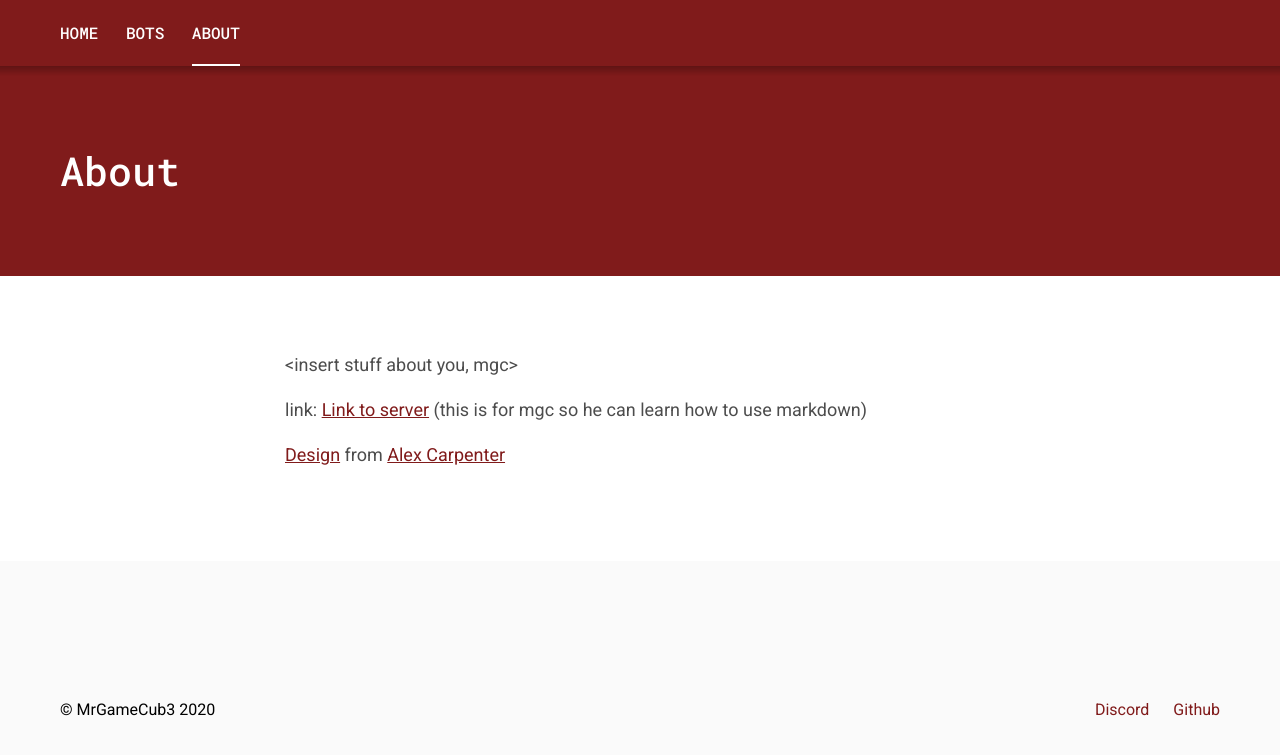
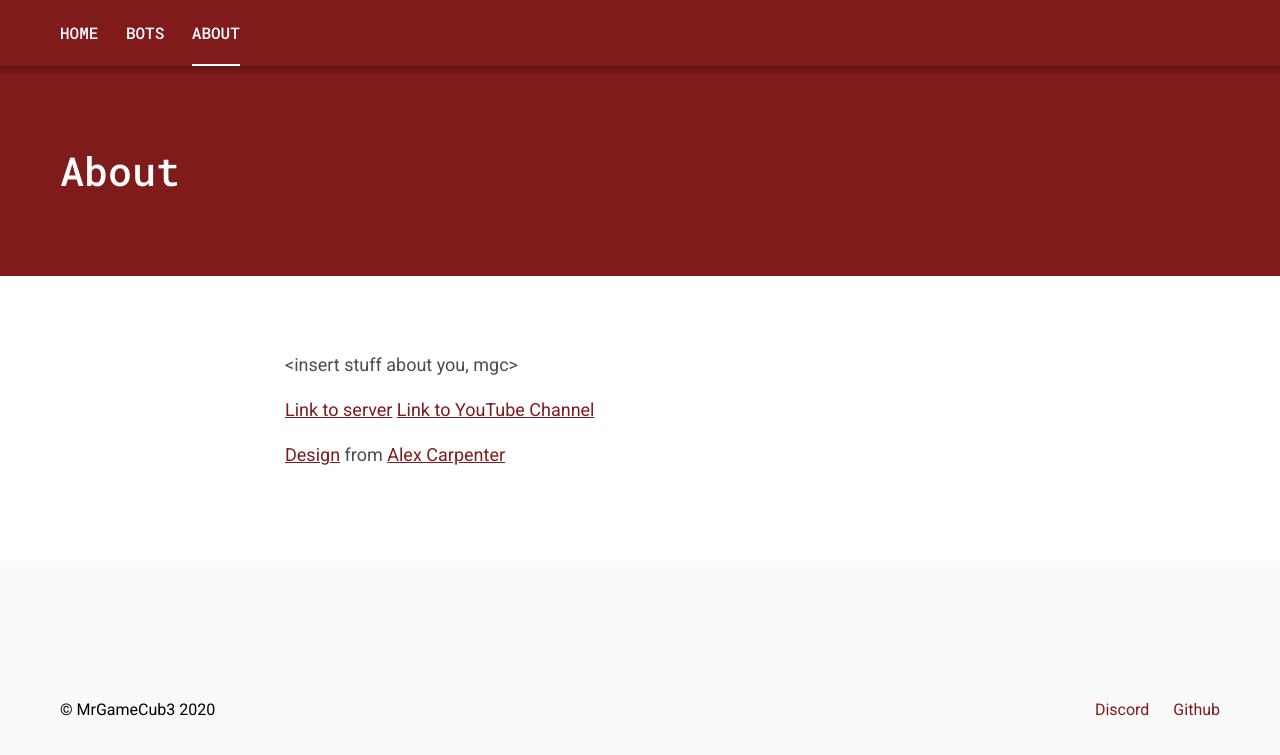
Before and after one commit to mrgamecub3/mrgamecub3.github.io, a Jekyll site: the page built from _pages/about.markdown, in a window 1280 px wide. Shown: the top 755 px of the page. Built offline with Jekyll 4.4.1, drawn with Linux system fonts in a browser that asks for light colours.

Commit message:
Update about.markdown

```diff
--- a/_pages/about.markdown
+++ b/_pages/about.markdown
@@ -9,12 +9,13 @@ permalink: /about/
 
 <!--- hey so mgc whenever you want to add a link, either do the <a> tag, or do this cool thing where you put links at the bottom formatted like [hiddentag]: <link> and in the body you put [Display name][hiddentag] here's an example: -->
 
-link: [Link to server][examplehiddentag] (this is for mgc so he can learn how to use markdown)
-
+[Link to server][examplehiddentag]
+[Link to YouTube Channel][youtube]
 
 [Design][mjt] from [Alex Carpenter][ac]
 
 [ac]: https://github.com/alexcarpenter
 [mjt]: https://github.com/alexcarpenter/material-jekyll-theme
 [examplehiddentag]: https://discord.gg/yK3tXpR
+[youtube]: https://www.youtube.com/channel/UCcXJcV1AQo7N8D_PCdjdofA
 <!-- you can keep the hiddentags and links at the bottom so they don't clutter -->
```
